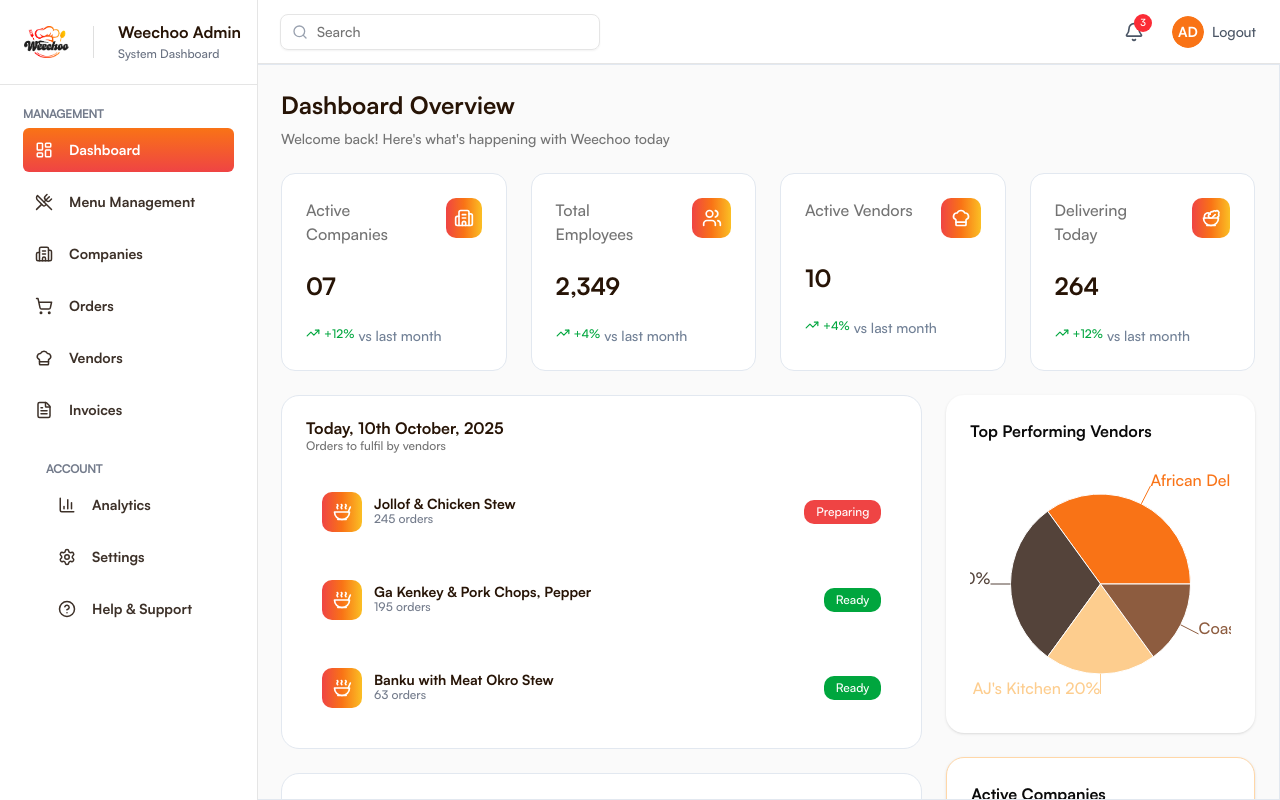
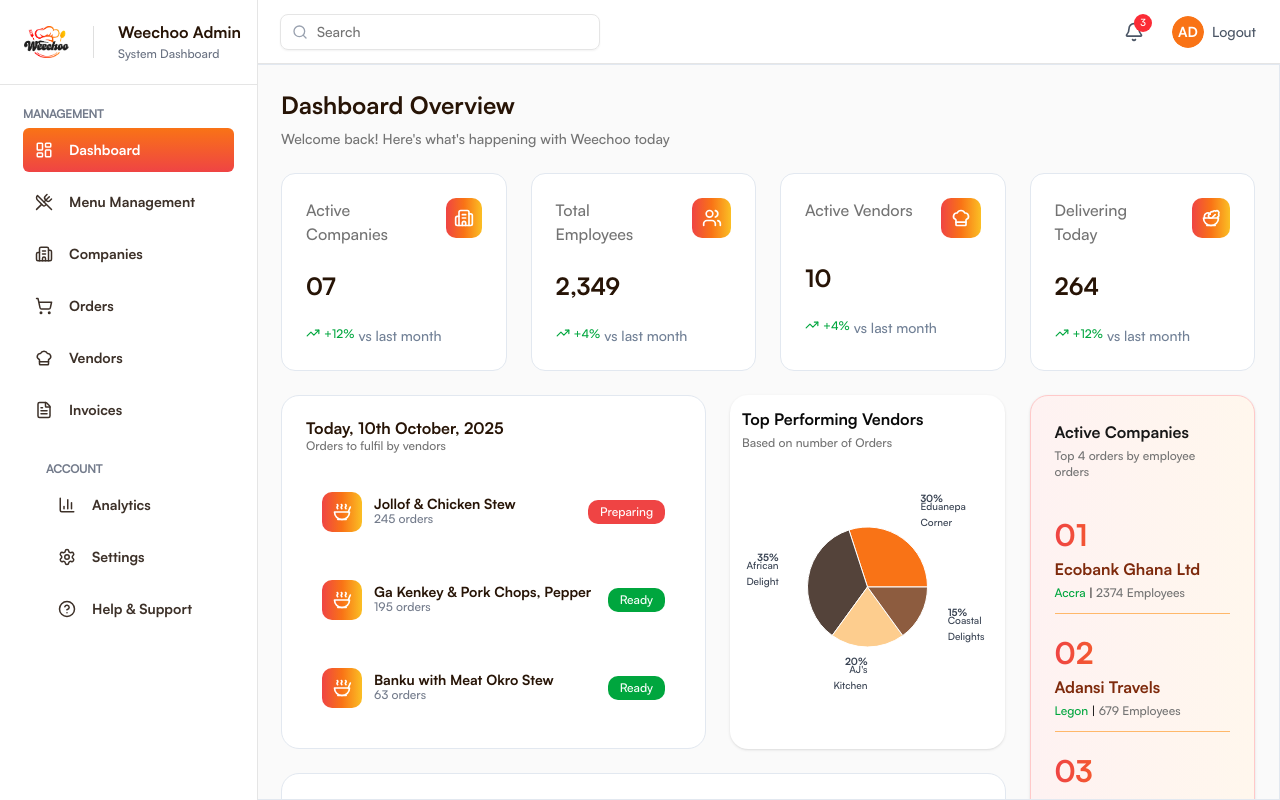
Before and after one commit to weechoo/WeechooFrontend, a Next.js app: page /weechoo-admin in a window 1280 px wide. Built offline with nearby package versions, Linux system fonts and the light colour scheme.

Commit message:
add rest of components

```diff
--- a/src/app/(protected)/components/dashboard/ActiveCompanies.tsx
+++ b/src/app/(protected)/components/dashboard/ActiveCompanies.tsx
@@ -1,32 +1,53 @@
 import { Card } from "@/components/ui/card";
 import { companies } from "@/constants/placeholder";
+import { ArrowRight } from "lucide-react";
 
 export function ActiveCompanies() {
   return (
-    <Card className="p-6 rounded-2xl border-orange-200 border">
-      <h3 className="font-semibold mb-6">Active Companies</h3>
+    <Card className="p-6 rounded-2xl border border-[#FFC9C9] bg-linear-to-r from-[#FEF2F2] to-[#FFF7ED] h-full flex flex-col">
+      <div className="flex flex-col gap-1">
+        <h3 className="font-bold text-neutral-900">Active Companies</h3>
+        <p className="text-neutral-500 text-xs">
+          Top 4 orders by employee orders
+        </p>
+      </div>
 
-      <div className="space-y-6">
+      <div className="flex flex-col gap-4 flex-1 mt-2">
         {companies.map((company, i) => (
-          <div key={i}>
-            <div className="flex gap-4">
-              <span className="text-orange-500 font-bold text-lg">
-                0{i + 1}
-              </span>
+          <div
+            key={i}
+            className="flex flex-col border-b border-[#FFB86A] last:border-b-0 pb-3"
+          >
+            <span
+              style={{
+                background:
+                  "linear-gradient(90deg, #ef4444 0%, #f97316 50%, #fbbf24 100%)",
+                WebkitBackgroundClip: "text",
+                WebkitTextFillColor: "transparent",
+              }}
+              className="font-bold text-[30px]"
+            >
+              0{i + 1}
+            </span>
 
-              <div>
-                <p className="font-medium">{company.name}</p>
-                <p className="text-xs text-muted-foreground">
-                  {company.region} | {company.employees} Employees
-                </p>
-              </div>
+            <div className="flex flex-col gap-1">
+              <p className="font-bold text-secondary-100">{company.name}</p>
+
+              <p className="text-xs">
+                <span className="text-[#00A63E]">{company.region}</span>
+                <span> | </span>
+                <span className="text-neutral-500">
+                  {company.employees} Employees
+                </span>
+              </p>
             </div>
-
-            {i !== companies.length - 1 && (
-              <div className="h-px bg-neutral-200 mt-4" />
-            )}
           </div>
         ))}
+      </div>
+
+      <div className="flex items-center mt-2 text-neutral-500 text-[10px] gap-1">
+        <button className="hover:underline">See all</button>
+        <ArrowRight className="w-3 h-3" />
       </div>
     </Card>
   );
--- a/src/app/(protected)/components/dashboard/VendorsPieChart.tsx
+++ b/src/app/(protected)/components/dashboard/VendorsPieChart.tsx
@@ -5,24 +5,93 @@
 
 const COLORS = ["#F97316", "#54433A", "#FDCD8E", "#8D5C3F"];
 
+const wrapText = (name: string) => {
+  if (name.includes(" ")) {
+    const words = name.split(" ");
+    if (words.length > 2) {
+      const firstLine = words.slice(0, 2).join(" ");
+      const secondLine = words.slice(2).join(" ");
+      return [firstLine, secondLine];
+    } else if (words.length === 2) {
+      return [words[0], words[1]];
+    }
+  }
+
+  return [name];
+};
+
 export function VendorsPieChart() {
   return (
-    <div className="bg-white p-6 rounded-2xl shadow-sm">
-      <h3 className="font-semibold mb-4">Top Performing Vendors</h3>
+    <div className="bg-white p-3 rounded-2xl shadow-sm h-full">
+      <h3 className="font-semibold mb-1">Top Performing Vendors</h3>
 
-      <ResponsiveContainer width="100%" height={250}>
+      <div className="text-xs text-neutral-500 mb-4">
+        Based on number of Orders
+      </div>
+
+      <ResponsiveContainer width="100%" height={240}>
         <PieChart>
           <Tooltip />
           <Pie
             data={chartData}
             dataKey="value"
-            outerRadius={90}
-            label={({ name, percent }) =>
-              `${name} ${(percent * 100).toFixed(0)}%`
-            }
+            nameKey="name"
+            cx="50%"
+            cy="50%"
+            outerRadius={60}
+            labelLine={false}
+            label={({
+              name,
+              percent,
+              cx,
+              cy,
+              midAngle,
+
+              outerRadius,
+            }) => {
+              // calculate position for label
+              const radius = outerRadius + 30;
+              const x = cx + radius * Math.cos((-midAngle * Math.PI) / 180);
+              const y = cy + radius * Math.sin((-midAngle * Math.PI) / 180);
+
+              const textAnchor = x > cx ? "start" : "end";
+              const percentage = `${(percent * 100).toFixed(0)}%`;
+              const nameLines = wrapText(name as string);
+
+              return (
+                <g>
+                  {/* percentage on top */}
+                  <text
+                    x={x}
+                    y={y - (nameLines.length > 1 ? 12 : 8)}
+                    fill="#374151"
+                    textAnchor={textAnchor}
+                    dominantBaseline="bottom"
+                    className="text-[10px] font-bold"
+                  >
+                    {percentage}
+                  </text>
+
+                  {/* name lines below */}
+                  {nameLines.map((line, index) => (
+                    <text
+                      key={index}
+                      x={x}
+                      y={y + index * 16 - (nameLines.length > 1 ? 4 : 0)}
+                      fill="#374151"
+                      textAnchor={textAnchor}
+                      dominantBaseline="top"
+                      className="text-[10px] font-medium"
+                    >
+                      {line}
+                    </text>
+                  ))}
+                </g>
+              );
+            }}
           >
             {chartData.map((entry, index) => (
-              <Cell key={index} fill={COLORS[index]} />
+              <Cell key={index} fill={COLORS[index % COLORS.length]} />
             ))}
           </Pie>
         </PieChart>
--- a/src/app/(protected)/weechoo-admin/page.tsx
+++ b/src/app/(protected)/weechoo-admin/page.tsx
@@ -47,16 +47,29 @@
         />
       </div>
 
-      {/* Middle Section */}
-      <div className="grid grid-cols-1 lg:grid-cols-3 gap-6">
-        <div className="lg:col-span-2 space-y-6">
-          <OrdersToFulfill />
+      {/* Main Content Area */}
+      <div className="grid grid-cols-1 xl:grid-cols-12 gap-6">
+        {/* Left Column - Takes 9/12 on xl screens (75%) */}
+        <div className="xl:col-span-9 flex flex-col gap-6">
+          {/* Top Row: Orders + Pie Chart */}
+          <div className="grid grid-cols-1 lg:grid-cols-5 gap-6">
+            <div className="lg:col-span-3">
+              <OrdersToFulfill />
+            </div>
+            <div className="lg:col-span-2">
+              <VendorsPieChart />
+            </div>
+          </div>
+
+          {/* Bottom Row: Recent Activity */}
           <RecentActivity />
         </div>
 
-        <div className="space-y-6">
-          <VendorsPieChart />
-          <ActiveCompanies />
+        {/* Right Column - Takes 3/12 on xl screens (25%) */}
+        <div className="xl:col-span-3">
+          <div className="h-full">
+            <ActiveCompanies />
+          </div>
         </div>
       </div>
     </div>
--- a/src/app/globals.css
+++ b/src/app/globals.css
@@ -19,6 +19,7 @@
 @theme {
   --color-neutral-50: #d1d5dc;
   --color-primary-100: #f97316;
+  --color-secondary-100: #7e2a0c;
   --color-neutral-100: #737373;
   --color-neutral-200: #0a0a0a;
   /* --color-neutral-300: #271406; */
--- a/src/constants/placeholder.ts
+++ b/src/constants/placeholder.ts
@@ -1,7 +1,6 @@
-// orders to fulfill
-
 import { Order } from "@/types/menu";
 
+// orders
 export const orders: Order[] = [
   {
     name: "Jollof & Chicken Stew",
@@ -23,8 +22,8 @@
 // vendor pie chart share
 
 export const chartData = [
+  { name: "Eduanepa Corner", value: 30 },
   { name: "African Delight", value: 35 },
-  { name: "EduanePa Corner", value: 30 },
   { name: "AJ's Kitchen", value: 20 },
   { name: "Coastal Delights", value: 15 },
 ];
```
